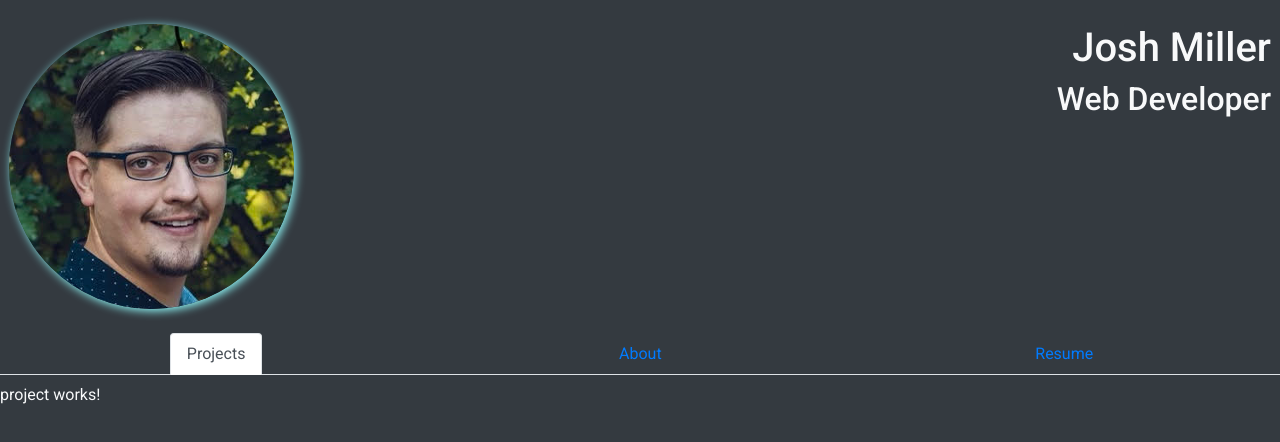
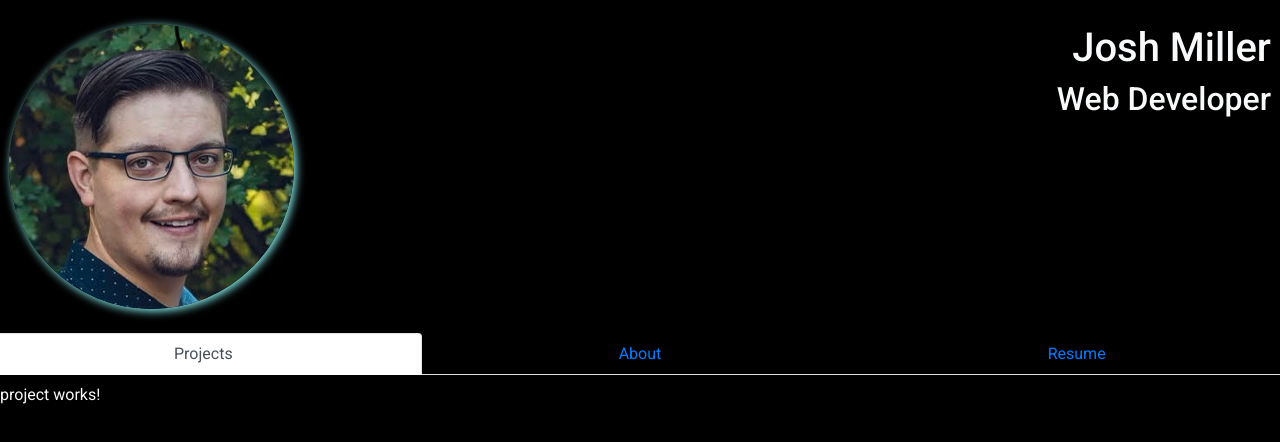
Before and after one commit to OneCrinkleyFry/OneCrinkleyFry.github.io, an Angular app: page /home in a window 1280 px wide. Shown: the top 442 px of the page. Built offline with nearby package versions, Linux system fonts and the light colour scheme.

Commit message:
stylized the homepage

```diff
--- a/src/app/app.component.html
+++ b/src/app/app.component.html
@@ -7,21 +7,21 @@
     </div>
   </div>
 </header>
-<nav ngbNav #nav="ngbNav" class="nav-tabs d-flex justify-content-around">
+<nav ngbNav #nav="ngbNav" class="row nav-tabs d-flex">
   <ng-container ngbNavItem>
-    <a ngbNavLink [routerLink]="['/home']">Projects</a>
+    <a ngbNavLink class="col-4 text-center" [routerLink]="['/home']">Projects</a>
     <ng-template ngbNavContent>
       <router-outlet></router-outlet>
     </ng-template>
   </ng-container>
-  <ng-container ngbNavItem>
-    <a ngbNavLink [routerLink]="['/about']">About</a>
+  <ng-container ngbNavItem class="mx-auto">
+    <a ngbNavLink class="col-4 text-center" [routerLink]="['/about']">About</a>
     <ng-template ngbNavContent>
       <router-outlet></router-outlet>
     </ng-template>
   </ng-container>
-  <ng-container ngbNavItem>
-    <a ngbNavLink [routerLink]="['/resume']">Resume</a>
+  <ng-container ngbNavItem class="mx-auto">
+    <a ngbNavLink class="col-4 text-center" [routerLink]="['/resume']">Resume</a>
     <ng-template ngbNavContent>
       <router-outlet></router-outlet>
     </ng-template>
--- a/src/index.html
+++ b/src/index.html
@@ -10,7 +10,7 @@
   <link href="https://fonts.googleapis.com/css2?family=Roboto:wght@300;400;500&display=swap" rel="stylesheet">
   <link href="https://fonts.googleapis.com/icon?family=Material+Icons" rel="stylesheet">
 </head>
-<body class="mat-typography bg-dark text-light">
+<body class="mat-typography text-light">
   <app-root></app-root>
 </body>
 </html>
--- a/src/styles.css
+++ b/src/styles.css
@@ -1,4 +1,4 @@
 /* You can add global styles to this file, and also import other style files */
 
 html, body { height: 100%; }
-body { margin: 0; font-family: Roboto, "Helvetica Neue", sans-serif; }
+body { margin: 0; font-family: Roboto, "Helvetica Neue", sans-serif; background-color: black;}
```
